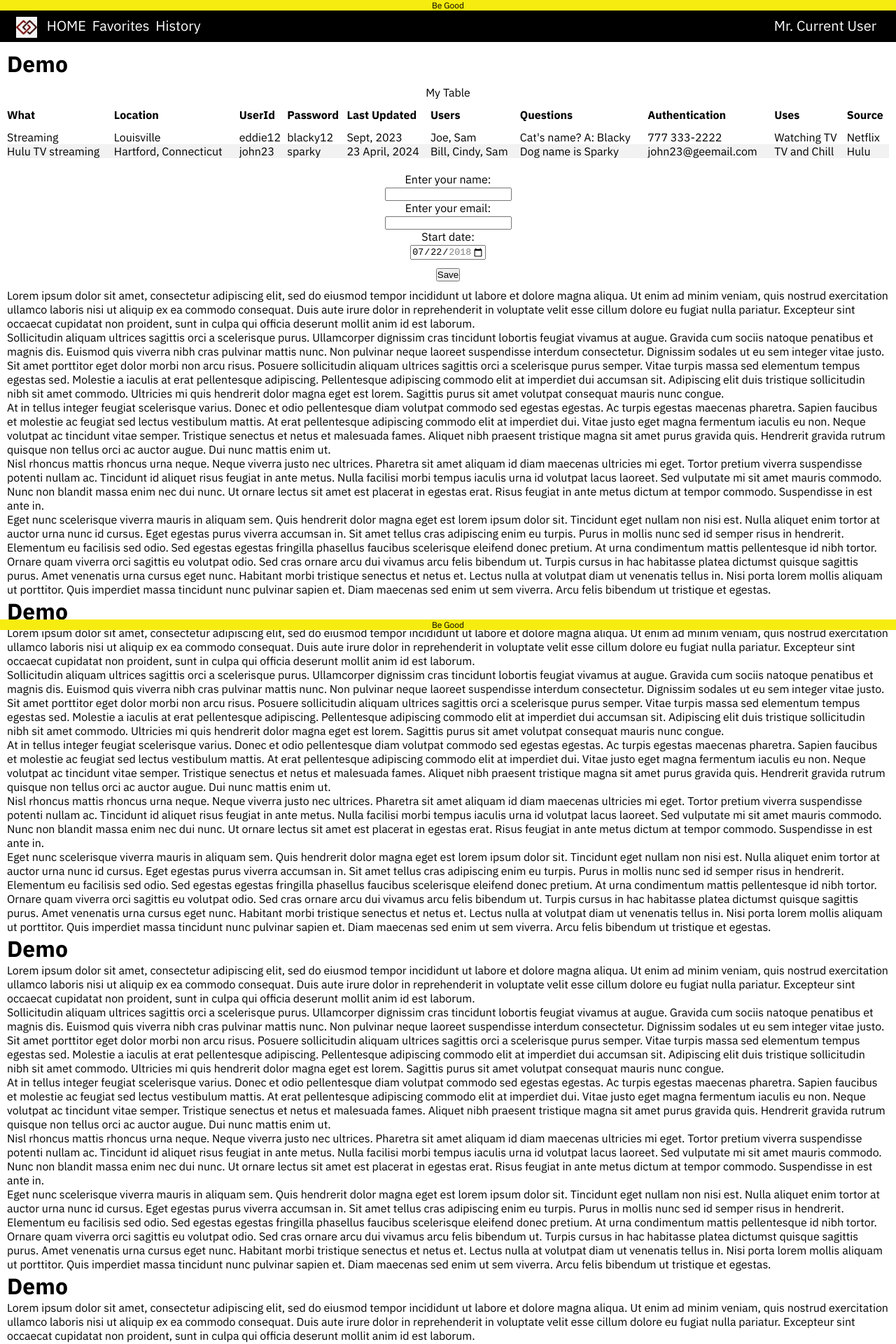
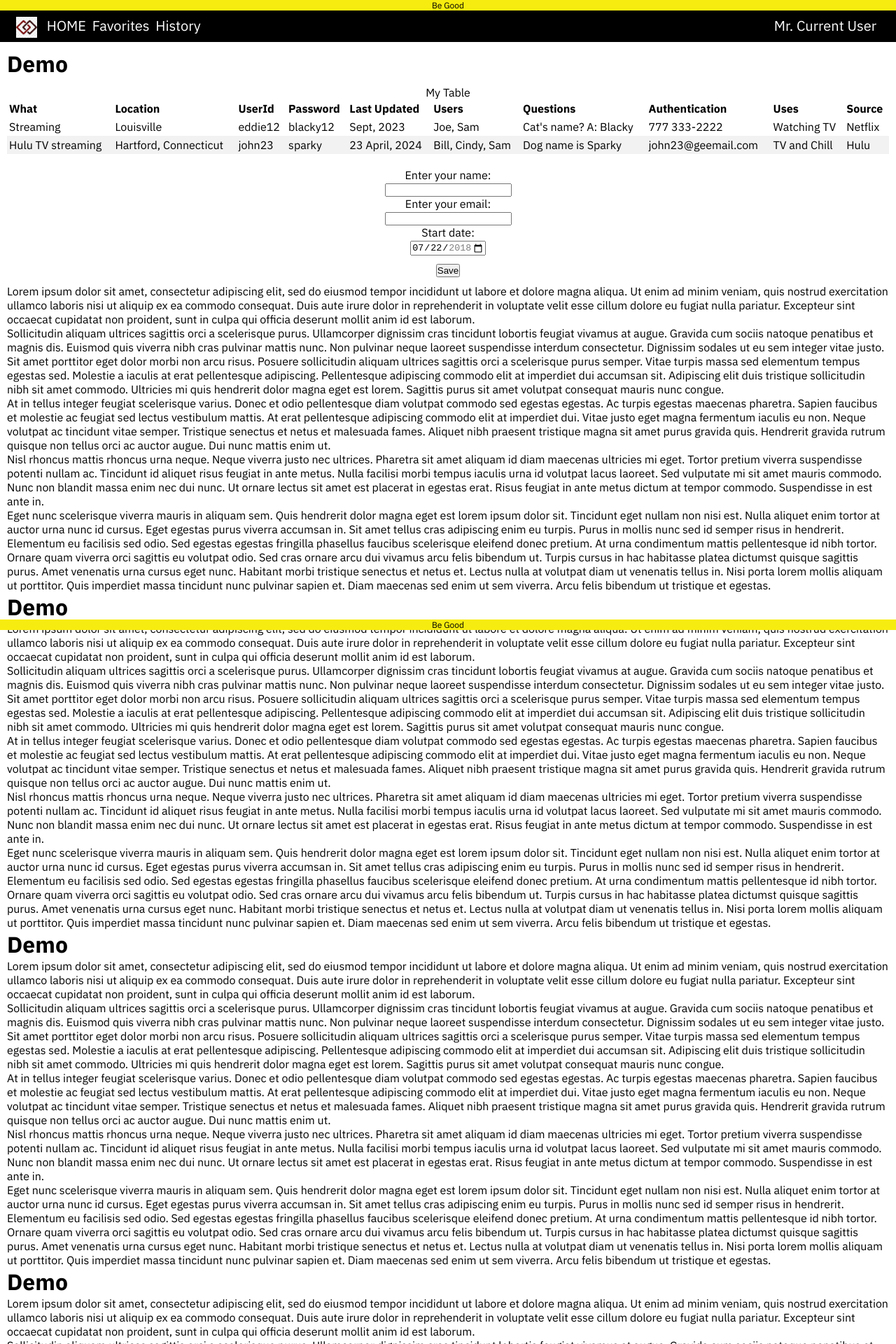
Before and after one commit to gothamgo/demo, a Jekyll site: the page built from index.html, in a window 1280 px wide. Shown: the top 1920 px of the page at 70% size. Built offline with Jekyll 4.4.1, drawn with Linux system fonts in a browser that asks for light colours.

Commit message:
Update table.html

```diff
--- a/_includes/table.html
+++ b/_includes/table.html
@@ -17,8 +17,7 @@
   }
 
   table.table thead tr th {
-    padding-top: 12px;
-    padding-bottom: 12px;
+    padding: 3px;
     text-align: left;
   }
 
@@ -40,6 +39,7 @@
   }
 
   table.table tbody tr td {
+    padding: 3px;
   }
 </style>
 
```
